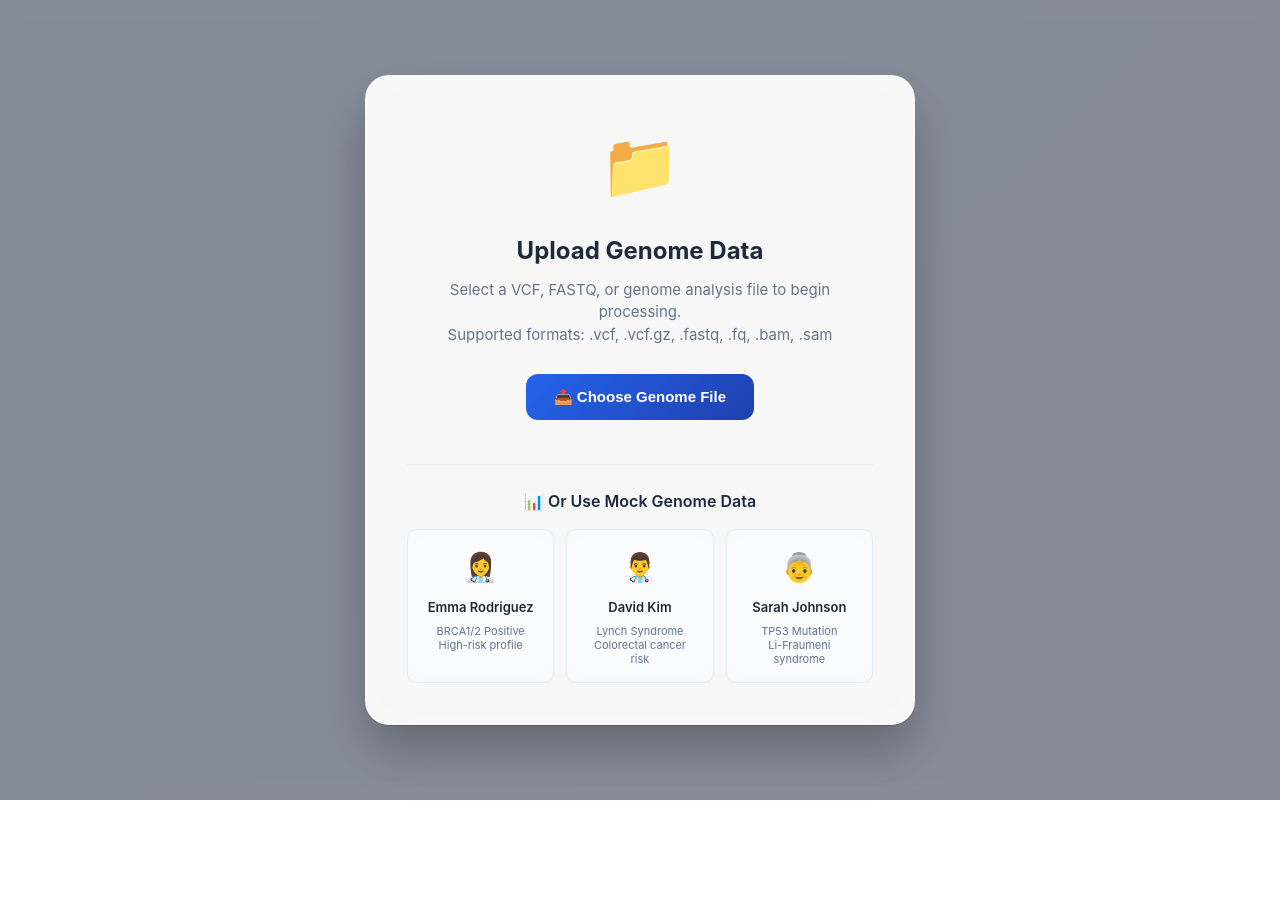
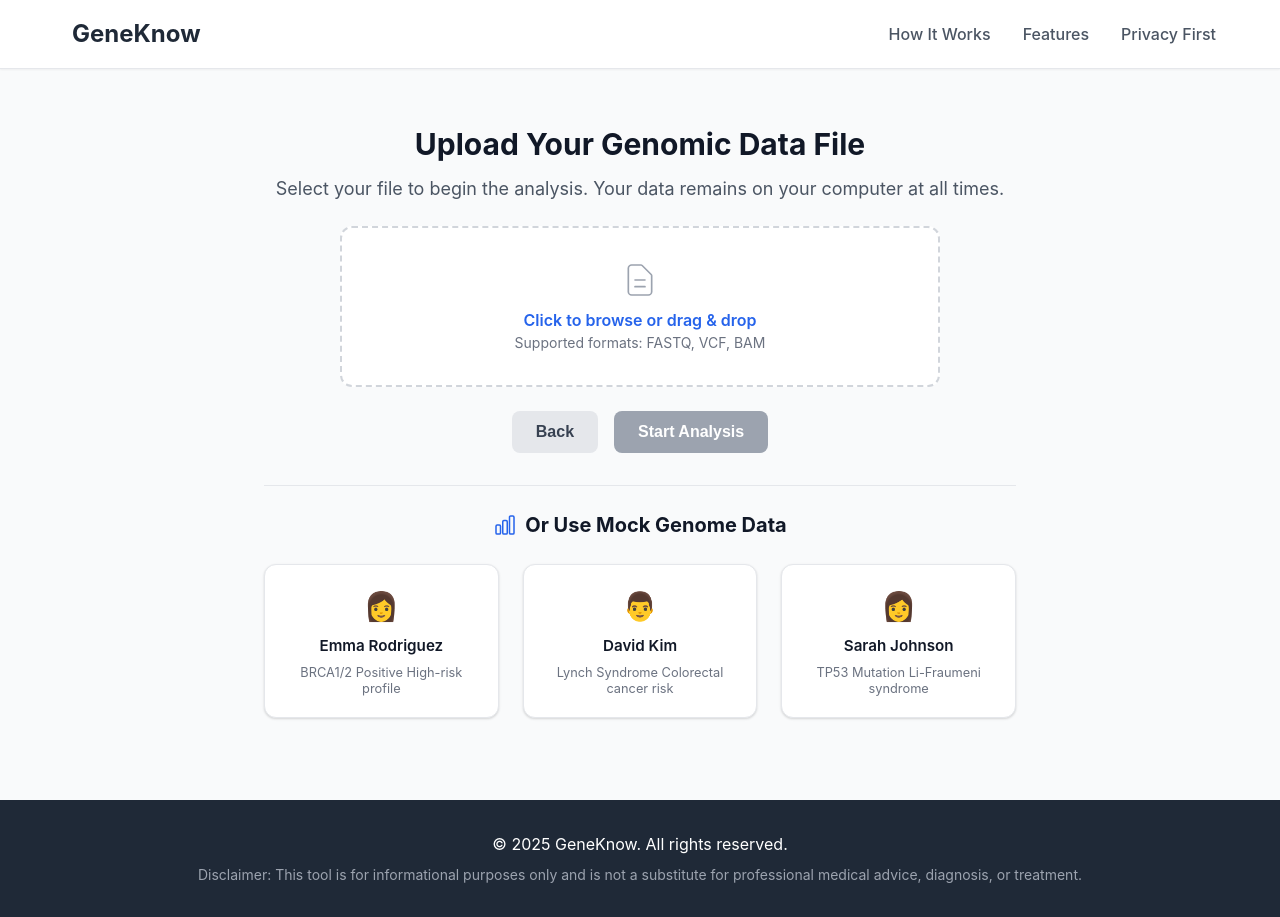
Before and after one commit to astrogirlnim/GeneKnow, a React (Vite) app in the folder desktop/ui/: page /upload in a window 1280 px wide. Before the commit the page ends 800 px from the top, so only its background shows below. Built offline with nearby package versions, Linux system fonts and the light colour scheme.

Commit message:
upload page done

```diff
--- a/desktop/ui/src/pages/UploadPage.tsx
+++ b/desktop/ui/src/pages/UploadPage.tsx
@@ -1,48 +1,304 @@
 import React, { useState } from 'react';
-import UploadOverlay from './UploadOverlay';
-import DeepDive from './DeepDive';
+import { useNavigate } from 'react-router-dom';
+import Layout from '../components/Layout';
 
-// Type definitions
-interface Alert {
-  type: 'critical' | 'warning' | 'info' | 'success';
-  title: string;
-  desc: string;
+// Icon components
+const DocumentIcon = () => (
+  <svg style={{ width: '2.5rem', height: '2.5rem', color: '#9CA3AF' }} xmlns="http://www.w3.org/2000/svg" fill="none" viewBox="0 0 24 24" strokeWidth="1" stroke="currentColor">
+    <path strokeLinecap="round" strokeLinejoin="round" d="M9 12h6m-6 4h6m2 5H7a2 2 0 01-2-2V5a2 2 0 012-2h5.586a1 1 0 01.707.293l5.414 5.414a1 1 0 01.293.707V19a2 2 0 01-2 2z" />
+  </svg>
+);
+
+const InformationCircleIcon = ({ className = "w-5 h-5" }) => (
+  <svg className={className} xmlns="http://www.w3.org/2000/svg" fill="none" viewBox="0 0 24 24" strokeWidth="2" stroke="currentColor">
+    <path strokeLinecap="round" strokeLinejoin="round" d="M13 16h-1v-4h-1m1-4h.01M21 12a9 9 0 11-18 0 9 9 0 0118 0z" />
+  </svg>
+);
+
+// Mock Patient Card component
+interface MockPatientCardProps {
+  emoji: string;
+  name: string;
+  condition: string;
+  onClick: () => void;
 }
 
-interface PatientData {
-  name: string;
-  age: number;
-  sex: string;
-  condition: string;
-  riskScore: string;
-  details: string;
-  alerts: Alert[];
-}
+const MockPatientCard: React.FC<MockPatientCardProps> = ({ emoji, name, condition, onClick }) => (
+  <div
+    onClick={onClick}
+    style={{
+      background: '#FFFFFF',
+      padding: '1.25rem',
+      borderRadius: '0.75rem',
+      boxShadow: '0 1px 3px 0 rgba(0, 0, 0, 0.1), 0 1px 2px 0 rgba(0, 0, 0, 0.06)',
+      border: '1px solid #E5E7EB',
+      cursor: 'pointer',
+      transition: 'all 200ms ease',
+      textAlign: 'center',
+      minWidth: '220px',
+      maxWidth: '250px',
+      flex: '1'
+    }}
+    onMouseEnter={(e) => {
+      e.currentTarget.style.transform = 'translateY(-2px)';
+      e.currentTarget.style.boxShadow = '0 4px 6px -1px rgba(0, 0, 0, 0.1), 0 2px 4px -1px rgba(0, 0, 0, 0.06)';
+    }}
+    onMouseLeave={(e) => {
+      e.currentTarget.style.transform = 'translateY(0)';
+      e.currentTarget.style.boxShadow = '0 1px 3px 0 rgba(0, 0, 0, 0.1), 0 1px 2px 0 rgba(0, 0, 0, 0.06)';
+    }}
+  >
+    <div style={{ fontSize: '1.75rem', marginBottom: '0.5rem' }}>{emoji}</div>
+    <h4 style={{ fontWeight: '600', color: '#111827', marginBottom: '0.5rem', fontSize: '0.95rem' }}>{name}</h4>
+    <p style={{ fontSize: '0.8rem', color: '#6B7280', lineHeight: '1.25' }}>{condition}</p>
+  </div>
+);
 
 const UploadPage: React.FC = () => {
-  const [uploadStatus, setUploadStatus] = useState('ready');
-  const [isDashboardEnabled, setIsDashboardEnabled] = useState(false);
-  const [currentPatient, setCurrentPatient] = useState<PatientData | null>(null);
+  const navigate = useNavigate();
+  const [file, setFile] = useState<File | null>(null);
+  const [isDragging, setIsDragging] = useState(false);
 
-  const handleUploadComplete = (data: PatientData) => {
-    setCurrentPatient(data);
-    setIsDashboardEnabled(true);
-    setUploadStatus('complete');
+  const handleFileChange = (e: React.ChangeEvent<HTMLInputElement>) => {
+    if (e.target.files && e.target.files[0]) {
+      setFile(e.target.files[0]);
+    }
+  };
+
+  const handleDragEvents = (e: React.DragEvent, dragging: boolean) => {
+    e.preventDefault();
+    e.stopPropagation();
+    setIsDragging(dragging);
+  };
+
+  const handleDrop = (e: React.DragEvent) => {
+    handleDragEvents(e, false);
+    if (e.dataTransfer.files && e.dataTransfer.files[0]) {
+      setFile(e.dataTransfer.files[0]);
+    }
+  };
+
+  const handleBackClick = () => {
+    navigate('/');
+  };
+
+  const handleStartAnalysis = () => {
+    // TODO: Implement analysis logic
+    console.log('Starting analysis with file:', file?.name);
+    // For now, just show an alert
+    alert('Analysis started! This will be implemented to process the file.');
+  };
+
+  const handleMockDataSelect = (patientType: string) => {
+    // TODO: Implement mock data selection logic
+    console.log('Selected mock patient:', patientType);
+    alert(`Mock analysis started for ${patientType}! This will be implemented to process mock data.`);
   };
 
   return (
-    <div>
-      {isDashboardEnabled && currentPatient ? (
-        <DeepDive
-          currentPatient={currentPatient}
-          uploadStatus={uploadStatus}
-        />
-      ) : (
-        <UploadOverlay
-          onUploadComplete={handleUploadComplete}
-        />
-      )}
-    </div>
+    <Layout>
+      <section style={{
+        background: '#F9FAFB',
+        minHeight: 'calc(100vh - 4rem)',
+        display: 'flex',
+        alignItems: 'center',
+        justifyContent: 'center',
+        padding: '1rem 0'
+      }}>
+        <div style={{
+          maxWidth: '50rem',
+          width: '100%',
+          padding: '0 1.5rem',
+          textAlign: 'center'
+        }}>
+          <div>
+            <h2 style={{
+              fontSize: '1.875rem',
+              fontWeight: 'bold',
+              color: '#111827',
+              marginBottom: '0.5rem'
+            }}>
+              Upload Your Genomic Data File
+            </h2>
+            <p style={{
+              fontSize: '1.125rem',
+              color: '#4B5563',
+              marginBottom: '1.5rem'
+            }}>
+              Select your file to begin the analysis. Your data remains on your computer at all times.
+            </p>
+
+            <div
+              style={{
+                padding: '2rem 3rem',
+                border: `2px dashed ${isDragging ? '#2563EB' : '#D1D5DB'}`,
+                borderRadius: '0.75rem',
+                backgroundColor: isDragging ? '#EFF6FF' : '#FFFFFF',
+                transition: 'all 200ms ease',
+                cursor: 'pointer',
+                marginBottom: '1.5rem',
+                maxWidth: '600px',
+                margin: '0 auto 1.5rem',
+                display: 'flex',
+                flexDirection: 'column',
+                alignItems: 'center'
+              }}
+              onDragEnter={(e) => handleDragEvents(e, true)}
+              onDragLeave={(e) => handleDragEvents(e, false)}
+              onDragOver={(e) => handleDragEvents(e, true)}
+              onDrop={handleDrop}
+              onClick={() => document.getElementById('file-upload')?.click()}
+            >
+              <input
+                type="file"
+                id="file-upload"
+                style={{ display: 'none' }}
+                onChange={handleFileChange}
+                accept=".fastq,.vcf,.bam"
+              />
+              <DocumentIcon />
+              {file ? (
+                <div style={{ marginTop: '1rem', textAlign: 'left' }}>
+                  <p style={{ fontWeight: '600', color: '#111827' }}>Selected File:</p>
+                  <p style={{ fontSize: '0.875rem', color: '#2563EB' }}>{file.name}</p>
+                  <p style={{ fontSize: '0.75rem', color: '#6B7280' }}>
+                    Size: {(file.size / 1024 / 1024).toFixed(2)} MB
+                  </p>
+                </div>
+              ) : (
+                <>
+                  <p style={{
+                    marginTop: '0.5rem',
+                    fontWeight: '600',
+                    color: '#2563EB'
+                  }}>
+                    Click to browse or drag & drop
+                  </p>
+                  <p style={{
+                    fontSize: '0.875rem',
+                    color: '#6B7280'
+                  }}>
+                    Supported formats: FASTQ, VCF, BAM
+                  </p>
+                </>
+              )}
+            </div>
+
+            <div style={{
+              display: 'flex',
+              alignItems: 'center',
+              justifyContent: 'center',
+              gap: '1rem',
+              marginBottom: '2rem'
+            }}>
+              <button
+                onClick={handleBackClick}
+                style={{
+                  padding: '0.75rem 1.5rem',
+                  color: '#374151',
+                  background: '#E5E7EB',
+                  border: 'none',
+                  borderRadius: '0.5rem',
+                  cursor: 'pointer',
+                  transition: 'all 200ms ease',
+                  fontSize: '1rem',
+                  fontWeight: 'bold'
+                }}
+                onMouseEnter={(e) => {
+                  e.currentTarget.style.background = '#D1D5DB';
+                }}
+                onMouseLeave={(e) => {
+                  e.currentTarget.style.background = '#E5E7EB';
+                }}
+              >
+                Back
+              </button>
+              <button
+                onClick={handleStartAnalysis}
+                disabled={!file}
+                style={{
+                  padding: '0.75rem 1.5rem',
+                  fontWeight: 'bold',
+                  color: '#FFFFFF',
+                  background: file ? '#2563EB' : '#9CA3AF',
+                  border: 'none',
+                  borderRadius: '0.5rem',
+                  cursor: file ? 'pointer' : 'not-allowed',
+                  transition: 'all 200ms ease',
+                  boxShadow: file ? '0 1px 2px 0 rgba(0, 0, 0, 0.05)' : 'none',
+                  fontSize: '1rem'
+                }}
+                onMouseEnter={(e) => {
+                  if (file) {
+                    e.currentTarget.style.background = '#1D4ED8';
+                  }
+                }}
+                onMouseLeave={(e) => {
+                  if (file) {
+                    e.currentTarget.style.background = '#2563EB';
+                  }
+                }}
+              >
+                Start Analysis
+              </button>
+            </div>
+          </div>
+
+          {/* Mock Genome Data Section */}
+          <div style={{
+            padding: '1.5rem 0',
+            borderTop: '1px solid #E5E7EB'
+          }}>
+            <div style={{
+              display: 'flex',
+              alignItems: 'center',
+              justifyContent: 'center',
+              gap: '0.5rem',
+              marginBottom: '1.5rem'
+            }}>
+              <svg style={{ width: '1.5rem', height: '1.5rem', color: '#2563EB' }} fill="none" viewBox="0 0 24 24" strokeWidth="1.5" stroke="currentColor">
+                <path strokeLinecap="round" strokeLinejoin="round" d="M3 13.125C3 12.504 3.504 12 4.125 12h2.25c.621 0 1.125.504 1.125 1.125v6.75C7.5 20.496 6.996 21 6.375 21h-2.25A1.125 1.125 0 013 19.875v-6.75zM9.75 8.625c0-.621.504-1.125 1.125-1.125h2.25c.621 0 1.125.504 1.125 1.125v11.25c0 .621-.504 1.125-1.125 1.125h-2.25a1.125 1.125 0 01-1.125-1.125V8.625zM16.5 4.125c0-.621.504-1.125 1.125-1.125h2.25C20.496 3 21 3.504 21 4.125v15.75c0 .621-.504 1.125-1.125 1.125h-2.25a1.125 1.125 0 01-1.125-1.125V4.125z" />
+              </svg>
+              <h3 style={{
+                fontSize: '1.25rem',
+                fontWeight: 'bold',
+                color: '#111827'
+              }}>
+                Or Use Mock Genome Data
+              </h3>
+            </div>
+
+            <div style={{
+              display: 'flex',
+              justifyContent: 'center',
+              gap: '1.5rem',
+              flexWrap: 'wrap',
+              maxWidth: '900px',
+              margin: '0 auto'
+            }}>
+              <MockPatientCard
+                emoji="👩"
+                name="Emma Rodriguez"
+                condition="BRCA1/2 Positive High-risk profile"
+                onClick={() => handleMockDataSelect('emma')}
+              />
+              <MockPatientCard
+                emoji="👨"
+                name="David Kim"
+                condition="Lynch Syndrome Colorectal cancer risk"
+                onClick={() => handleMockDataSelect('david')}
+              />
+              <MockPatientCard
+                emoji="👩"
+                name="Sarah Johnson"
+                condition="TP53 Mutation Li-Fraumeni syndrome"
+                onClick={() => handleMockDataSelect('sarah')}
+              />
+            </div>
+          </div>
+        </div>
+      </section>
+    </Layout>
   );
 };
 
```
